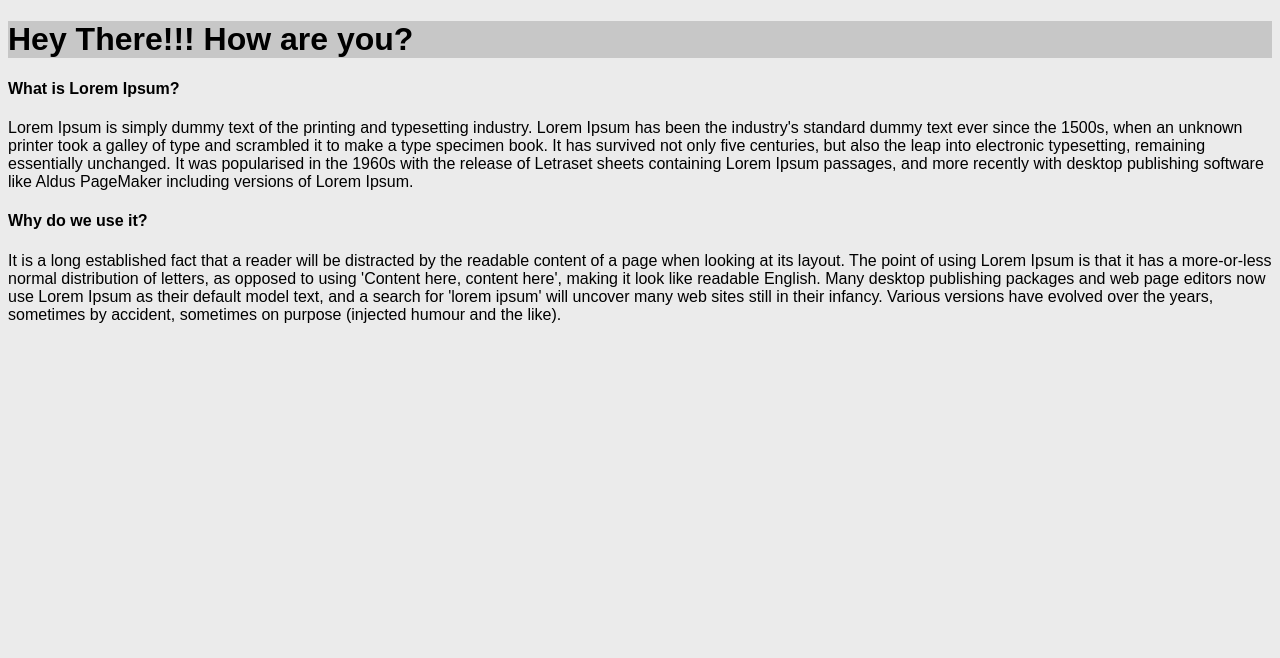
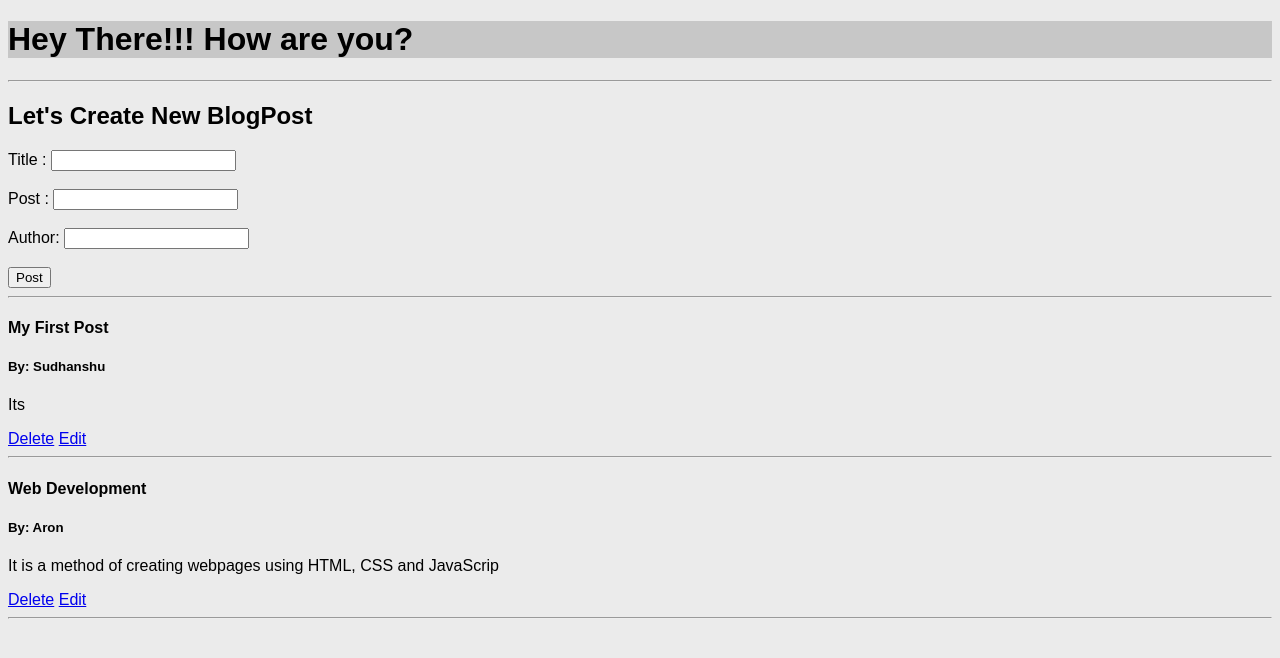
Before and after one commit to sudhanshusekhar56/Flask, a Flask app: page /posts in a window 1280 px wide. Shown: the top 658 px of the page. Run offline with Flask 2, Linux system fonts and the light colour scheme; data comes from the database, SQL or seed files in the repository.

Commit message:
Minor Modifications

```diff
--- /dev/null
+++ b/app.py
@@ -0,0 +1,90 @@
+# starting with Flask Jinja and templates
+from flask import Flask, render_template, request, redirect
+from flask_sqlalchemy import SQLAlchemy
+from datetime import datetime
+
+
+# databases
+
+app = Flask(__name__)
+app.config['SQLALCHEMY_DATABASE_URI'] = 'sqlite:///post.db'
+db = SQLAlchemy(app)
+
+
+class BlogPost(db.Model):
+    id = db.Column(db.Integer, primary_key=True)
+    title = db.Column(db.String(100), nullable=False)
+    content = db.Column(db.Text, nullable=False)
+    author = db.Column(db.String(25), nullable=False, default='N/A')
+    date = db.Column(db.DateTime, nullable=False, default=datetime.utcnow)
+
+    def __repr__(self):
+        return 'Blog Post ' + str(self.id)
+
+
+@app.route('/01')
+def hello():
+    return render_template("index.html")
+
+
+# @app.route('/', methods=['GET', 'POST'])
+# def limit():
+#     return "This will limit to only get or only post"
+
+
+# passing and accessing data in html
+# data = [
+#     {
+#         'title': 'What is Lorem Ipsum?',
+#         'author': 'Yakoov',
+#         'content': "Lorem Ipsum is simply dummy text of the printing and typesetting industry. Lorem Ipsum has been the industry's standard dummy text ever since the 1500s, when an unknown printer took a galley of type and scrambled it to make a type specimen book. It has survived not only five centuries, but also the leap into electronic typesetting, remaining essentially unchanged. It was popularised in the 1960s with the release of Letraset sheets containing Lorem Ipsum passages, and more recently with desktop publishing software like Aldus PageMaker including versions of Lorem Ipsum."
+#     },
+
+#     {
+#         'title': 'Why do we use it?',
+#         'content': "It is a long established fact that a reader will be distracted by the readable content of a page when looking at its layout. The point of using Lorem Ipsum is that it has a more-or-less normal distribution of letters, as opposed to using 'Content here, content here', making it look like readable English. Many desktop publishing packages and web page editors now use Lorem Ipsum as their default model text, and a search for 'lorem ipsum' will uncover many web sites still in their infancy. Various versions have evolved over the years, sometimes by accident, sometimes on purpose (injected humour and the like)."
+
+#     }
+# ]
+
+
+@app.route('/posts', methods=['GET', 'POST'])
+def posts():
+
+    if request.method == 'POST':
+        post_title = request.form['title']
+        post_content = request.form['content']
+        post_author = request.form['author']
+        newPost = BlogPost(
+            title=post_title, content=post_content, author=post_author)
+
+        db.session.add(newPost)
+        db.session.commit()
+        return redirect('/posts')
+    else:
+        data = BlogPost.query.order_by(BlogPost.date).all()
+        return render_template('post.html', posts=data)
+
+
+@app.route('/posts/delete/<int:id>')
+def delete(id):
+    post = BlogPost.query.get_or_404(id)
+    db.session.delete(post)
+    db.session.commit()
+    return redirect('/posts')
+
+@app.route('/posts/edit/<int:id>', methods = ['GET', 'POST'])
+def edit(id):
+
+    post=BlogPost.query.get_or_404(id)
+    if request.method == 'POST':
+        post.title=request.form['title']
+        post.author=request.form['author']
+        post.content=request.form['content']
+        db.session.commit()
+        return redirect('/posts')
+    else:
+        return render_template('edit.html' , post=post)
+
+if __name__ == "__main__":
+    app.run(debug = True)
--- a/templates/base.html
+++ b/templates/base.html
@@ -8,7 +8,7 @@
 
 
     {% block title %}{% endblock %}
-    <!-- ginger syntax--->
+    <!-- jinja syntax--->
 </head>
 
 <body>
--- a/templates/post.html
+++ b/templates/post.html
@@ -1,16 +1,39 @@
 {% extends 'base.html' %}
 
 {% block title %}
-<title>Home</title>
+<title>BlogPost</title>
 {% endblock %}
+
+
+
 
 {% block body %}
 <h1>Hey There!!! How are you?</h1>
 <!-- trying to access data from flask program to frontend -->
+<hr>
+<h2>Let's Create New BlogPost</h2>
+<form action="/posts" method="POST">
+    Title : <input type="text" name="title" id="title">
+    <br><br>
+    Post : <input type="text" name="content" id="content">
+    <br><br>
+    Author: <input type="text" name="author" id="author">
+    <br><br>
+    <input type="submit" value="Post">
+</form>
+<hr>
 
-    {% for post in posts %}
-    <h4> {{post.title}} </h4>
-    <p> {{post.content}} </p>
-    {% endfor %}
+{% for post in posts %}
+<h4> {{post.title}} </h4>
+{% if post.author %}
+<h5>By: {{post.author}}</h5>
+{% else %}
+<h5>By: N/A</h5>
+{% endif %}
+<p> {{post.content}} </p>
+<a href="/posts/delete/{{post.id}}">Delete</a>
+<a href="/posts/edit/{{post.id}}">Edit</a>
+<hr>
+{% endfor %}
 
 {% endblock %}
```
Also changed, not shown: templates/edit.html (added, +24 -0 lines), post.db (added), 1 other file.
